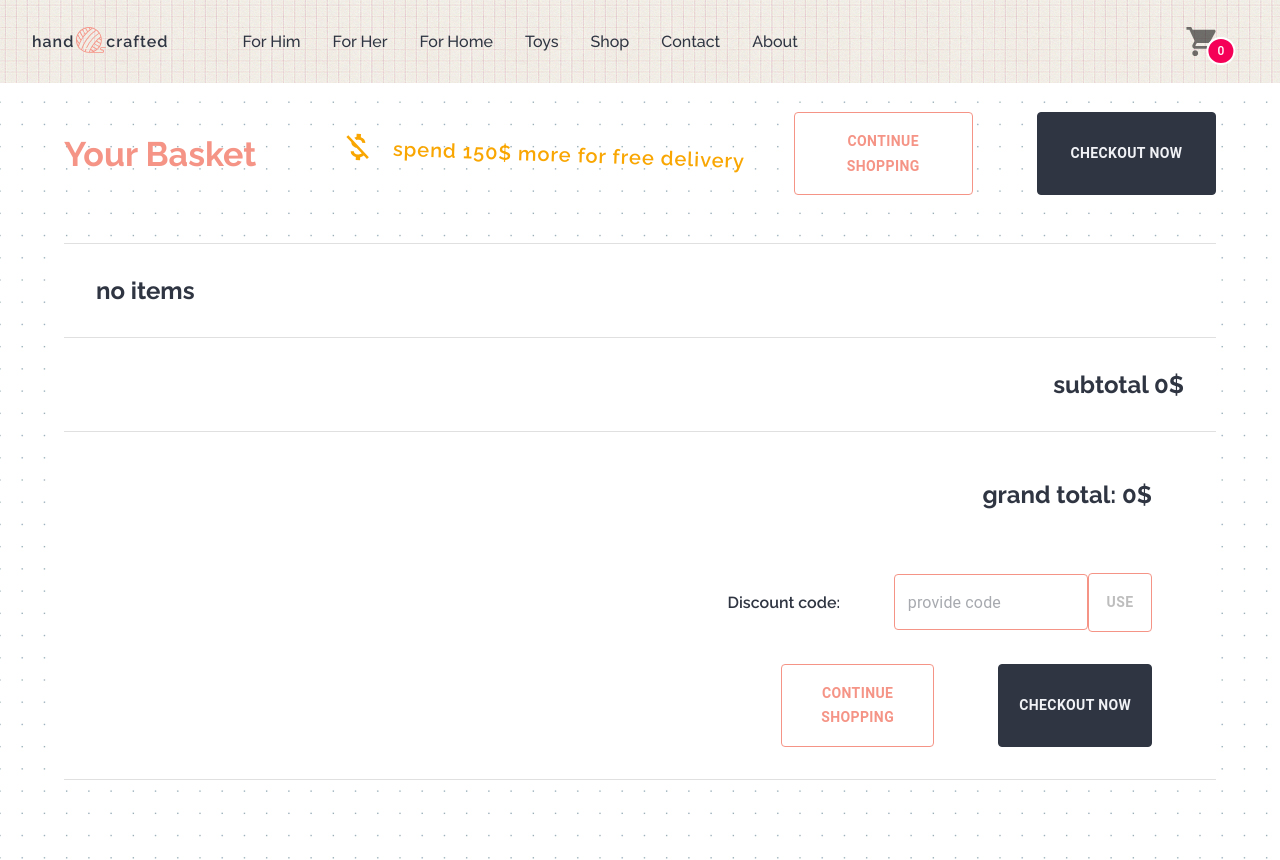
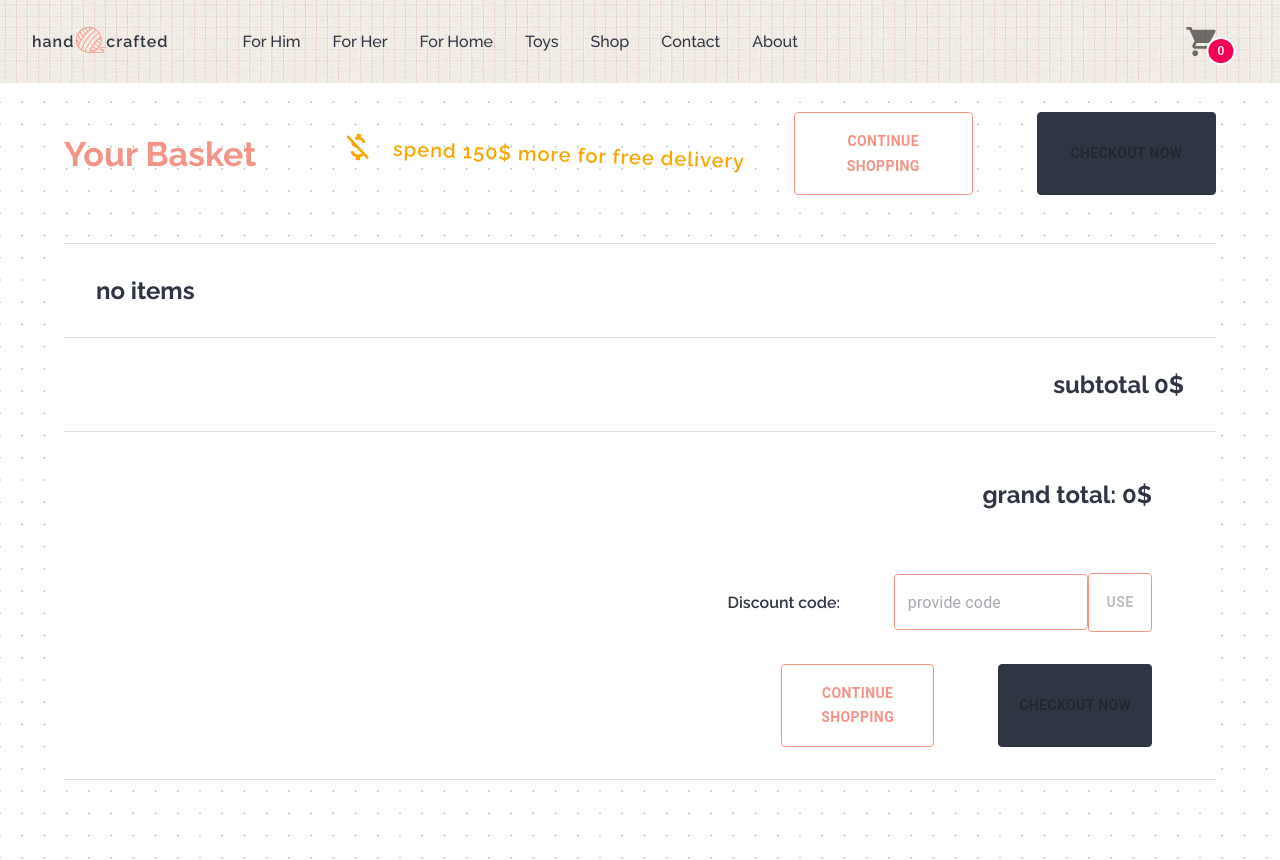
Before and after one commit to GKonar/E-commere, a React (Create React App) app: page /basket in a window 1280 px wide. Built offline with nearby package versions, Linux system fonts and the light colour scheme.

Commit message:
Disable CheckoutButton when no items in basket

```diff
--- a/src/pages/BasketPage/NavigationButtons.js
+++ b/src/pages/BasketPage/NavigationButtons.js
@@ -1,4 +1,5 @@
-import React from 'react'
+import React from 'react';
+import { connect } from 'react-redux';
 import { Link } from 'react-router-dom';
 
 import styled from 'styled-components';
@@ -29,13 +30,19 @@ const CheckoutButton = styled(ButtonStyled)`
   }
 `
 
-function NavigationButtons() {
+function NavigationButtons({ numOfBasketItems }) {
   return (
     <Container>
       <ContinueShoppingButton><Link to='/'>Continue Shopping</Link></ContinueShoppingButton>
-      <CheckoutButton><Link to='/checkout'>Checkout Now</Link></CheckoutButton>
+      <CheckoutButton disabled={numOfBasketItems === 0}><Link to='/checkout'>Checkout Now</Link></CheckoutButton>
     </Container>
   )
 }
 
-export default NavigationButtons
+const mapStateToProps = state => {
+  return {
+    numOfBasketItems: state.numOfBasketItems
+  }
+}
+
+export default connect(mapStateToProps)(NavigationButtons)
```
